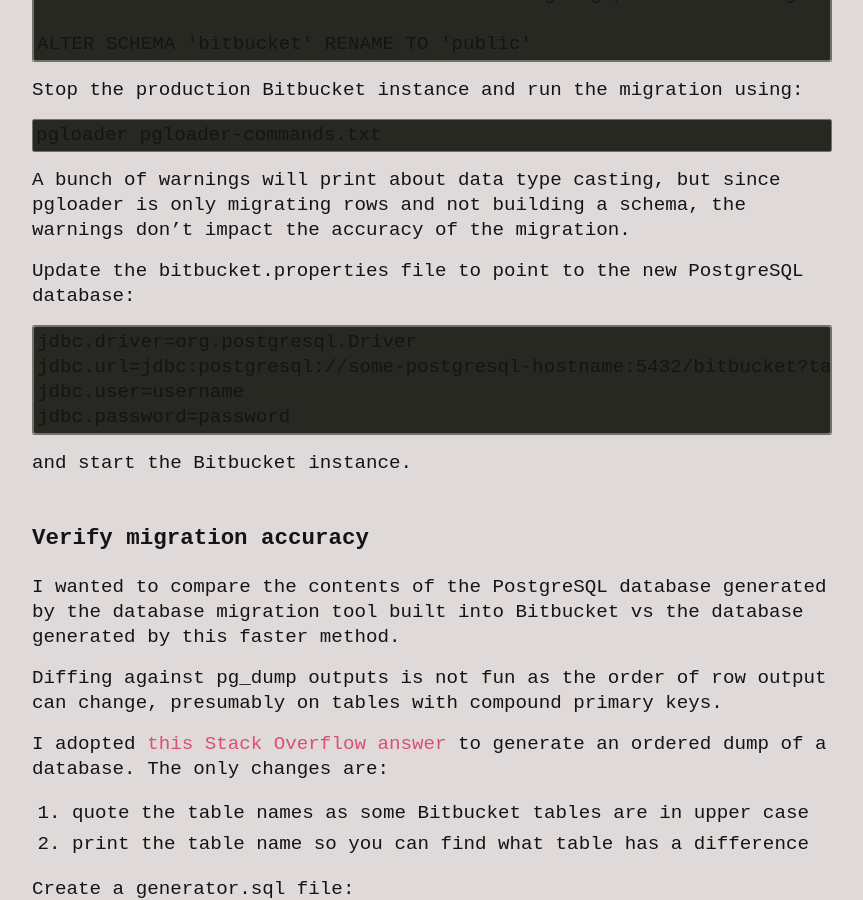
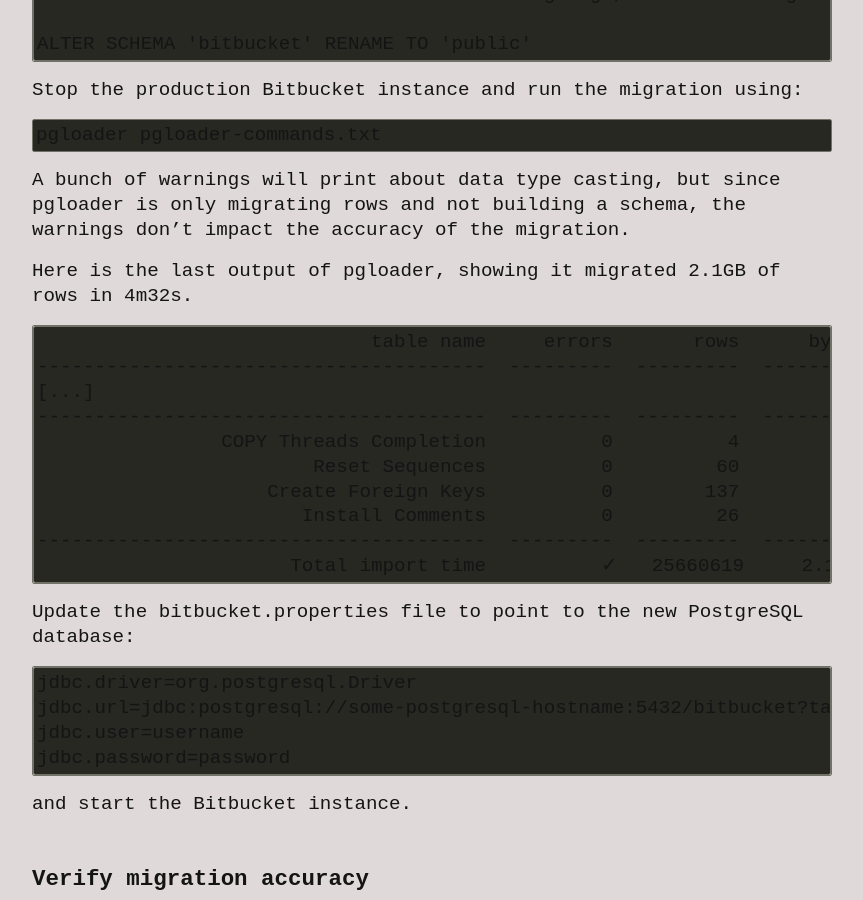
Before and after one commit to PhilGrayson/philgrayson.github.io, a Jekyll site: the page built from _posts/2021-01-09-bitbucket-database-migration.markdown, in a window 1280 px wide and 900 px high, scrolled down 2776 px. Shown: the whole window, without its empty margins (208-1071 px from the left). Built offline with Jekyll 4.4.1, drawn with Linux system fonts in a browser that asks for light colours; some of the changed text lies outside the part shown.

Commit message:
example of pgloader output

````diff
--- a/_posts/2021-01-09-bitbucket-database-migration.markdown
+++ b/_posts/2021-01-09-bitbucket-database-migration.markdown
@@ -99,6 +99,21 @@
 is only migrating rows and not building a schema, the warnings don't impact
 the accuracy of the migration.
 
+Here is the last output of pgloader, showing it migrated 2.1GB of rows in 4m32s.
+```
+                             table name     errors       rows      bytes      total time
+---------------------------------------  ---------  ---------  ---------  --------------
+[...]
+---------------------------------------  ---------  ---------  ---------  --------------
+                COPY Threads Completion          0          4                  3m55.702s
+                        Reset Sequences          0         60                     0.228s
+                    Create Foreign Keys          0        137                    36.924s
+                       Install Comments          0         26                     0.019s
+---------------------------------------  ---------  ---------  ---------  --------------
+                      Total import time          ✓   25660619     2.1 GB       4m32.873s
+```
+
+
 Update the bitbucket.properties file to point to the new PostgreSQL database:
 ```
 jdbc.driver=org.postgresql.Driver
````
Also changed, not shown: other parts of _posts/2021-01-09-bitbucket-database-migration.markdown (+5 -5 lines).
